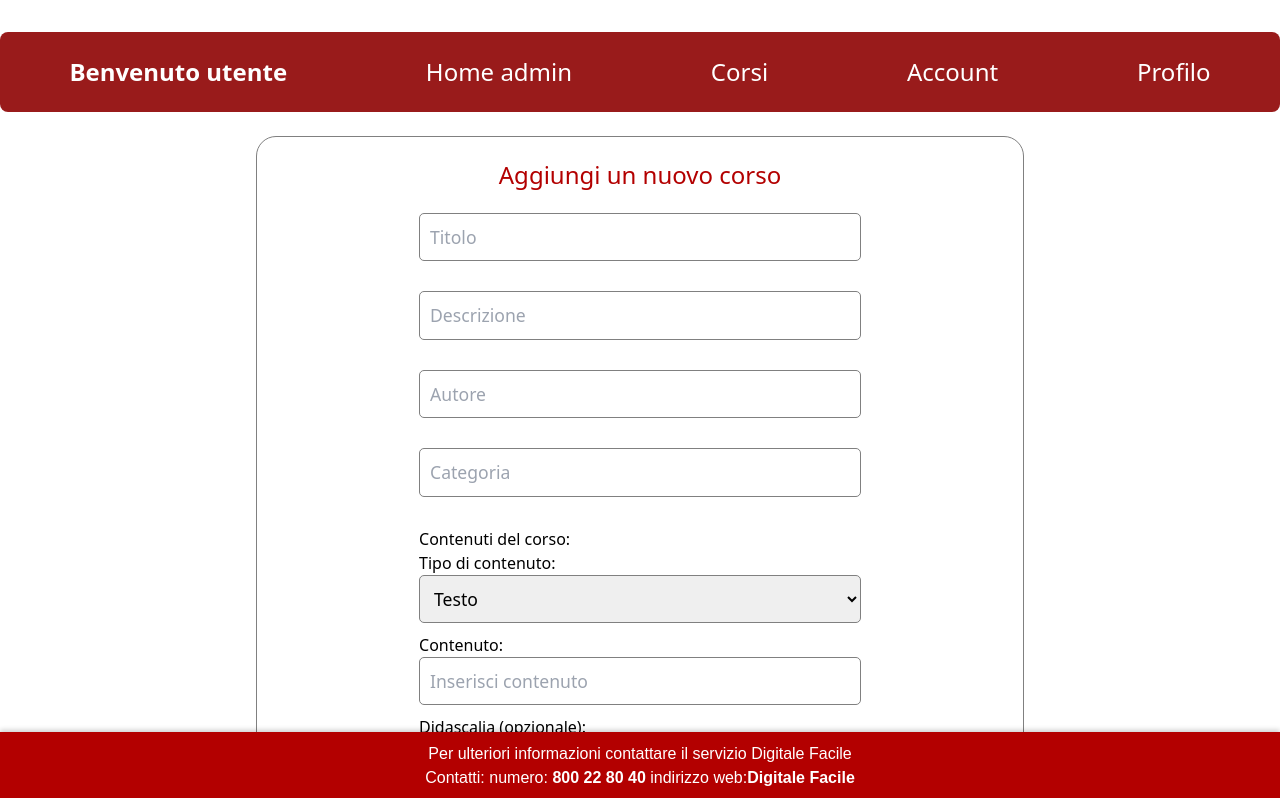
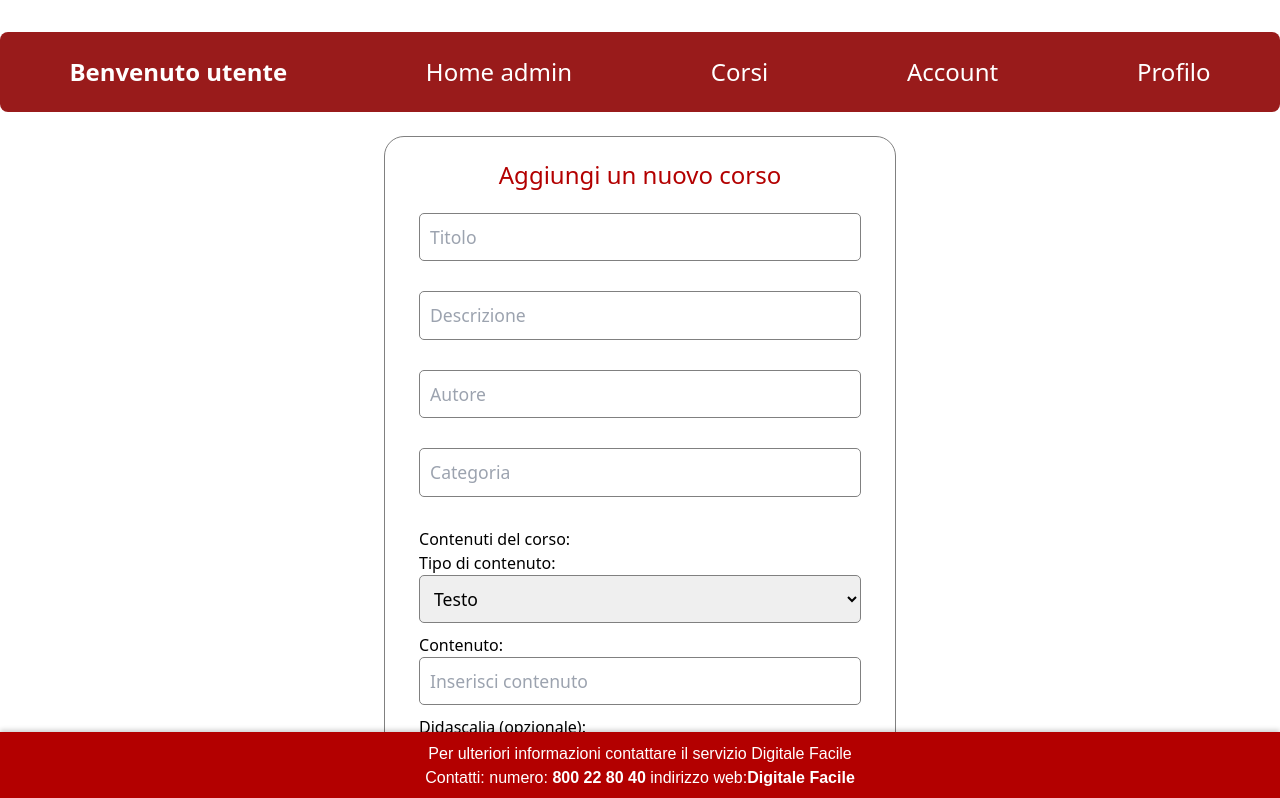
Before and after one commit to RoccoIntini/ingegneria_del_software, a Next.js app in the folder smarttn/: page /admin/add-course in a window 1280 px wide. Shown: the top 798 px of the page. Built offline with nearby package versions, Linux system fonts and the light colour scheme; no server answers.

Commit message:
Update add-course.css

```diff
--- a/smarttn/app/add-course.css
+++ b/smarttn/app/add-course.css
@@ -8,8 +8,8 @@
 }
 
 .insert-form {
-  min-height: 80vh;
-  width: 60vw; /* Aumento larghezza */
+  min-height: 60vh;
+  width: 40vw; /* Aumento larghezza */
   border: 1px solid gray;
   border-radius: 20px;
   display: flex;
```
